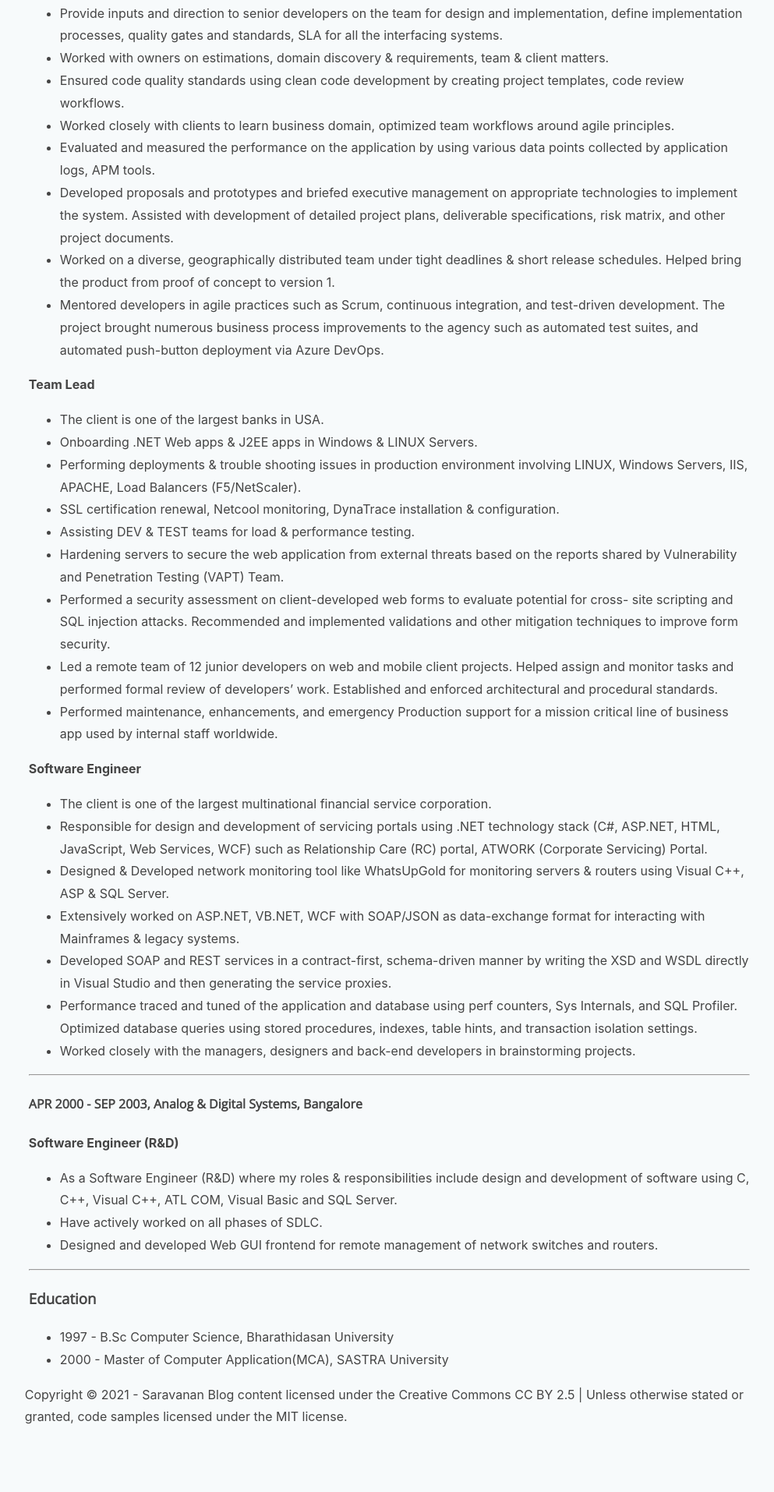
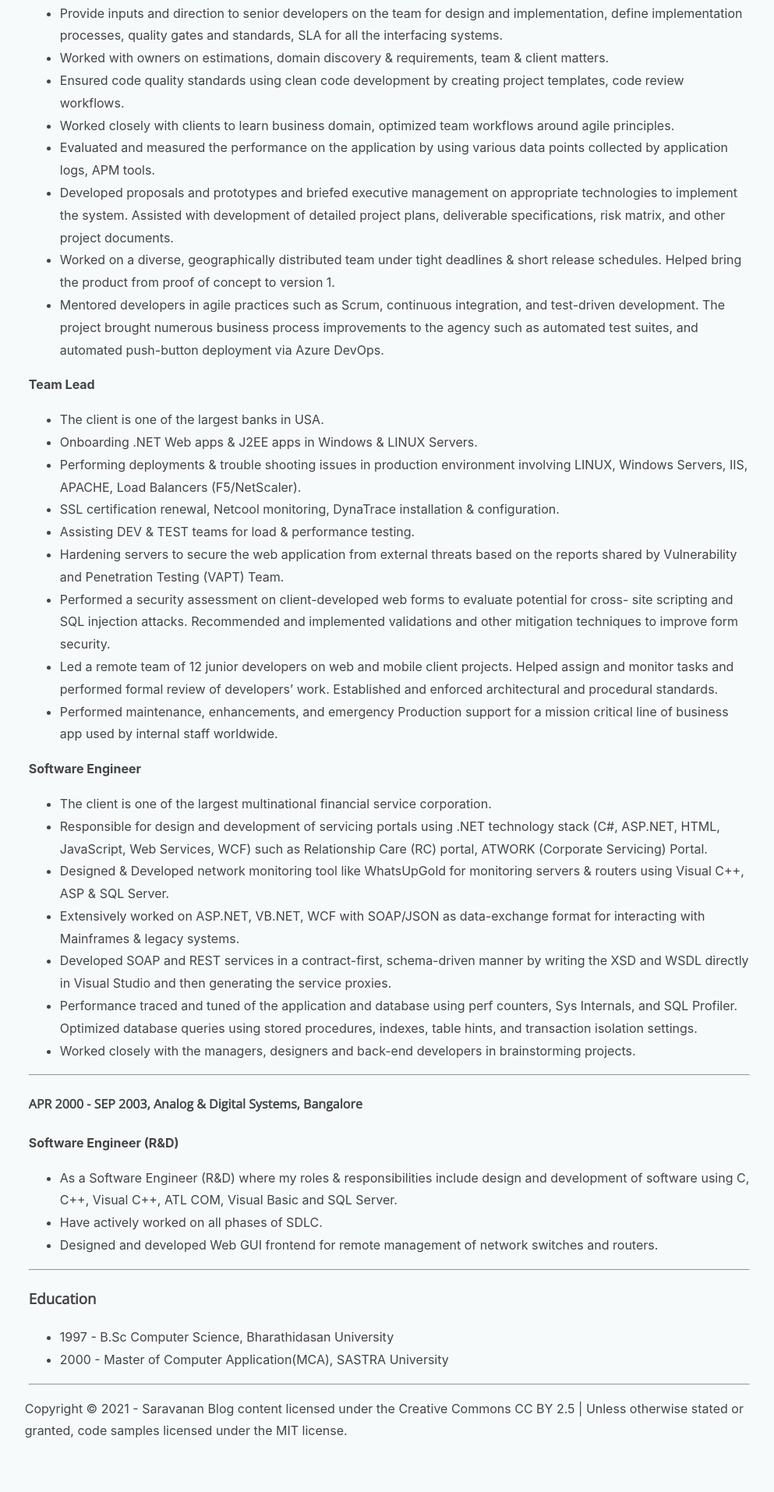
Before and after one commit to saravanaram/saravanaram.github.io, a Jekyll site: the page built from resume.html, in a window 1280 px wide. Shown: the part 883-2797 px from the top of the page at 78% size, without its empty margins (141-1134 px from the left). Built offline with Jekyll 4.4.1, drawn with Linux system fonts in a browser that asks for light colours.

Commit message:
Update resume.html

```diff
--- a/resume.html
+++ b/resume.html
@@ -138,6 +138,8 @@ If you just want to email me, go ahead send an email to <email>saravanan.r@outlo
             <li>2000 - Master of Computer Application(MCA), SASTRA University</li>
         </ul>
     </p>
+<hr>
+<p></p>
 <!--    <h3>Independent Courses</h3>
     <p>
         <ul>
```
